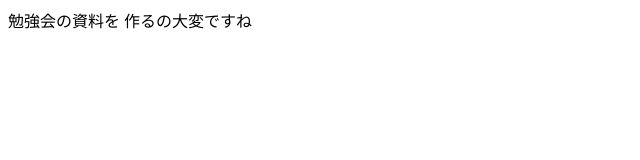
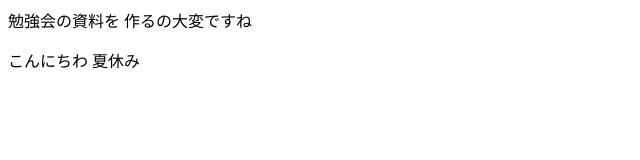
Before and after one commit to hayato0615/pages, a plain HTML site: page index.html in a window 1280 px wide. Shown: the whole page, without its empty margins (0-640 px from the left). Drawn offline with Linux system fonts and the light colour scheme.

Commit message:
newでコミット

```diff
--- a/index.html
+++ b/index.html
@@ -10,5 +10,10 @@
     勉強会の資料を
     作るの大変ですね
 
+    <p>
+        こんにちわ
+        夏休み
+    </p>
+
 </body>
 </html>
```
